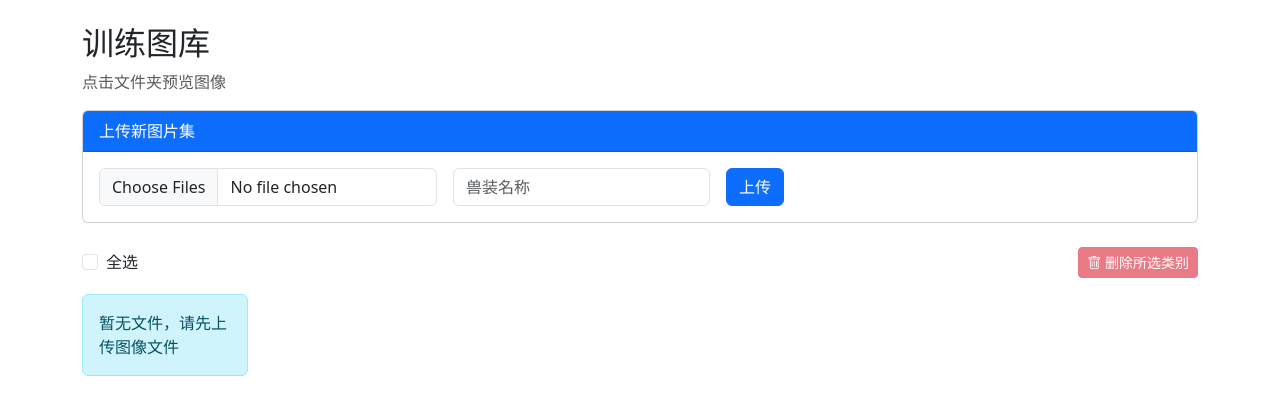
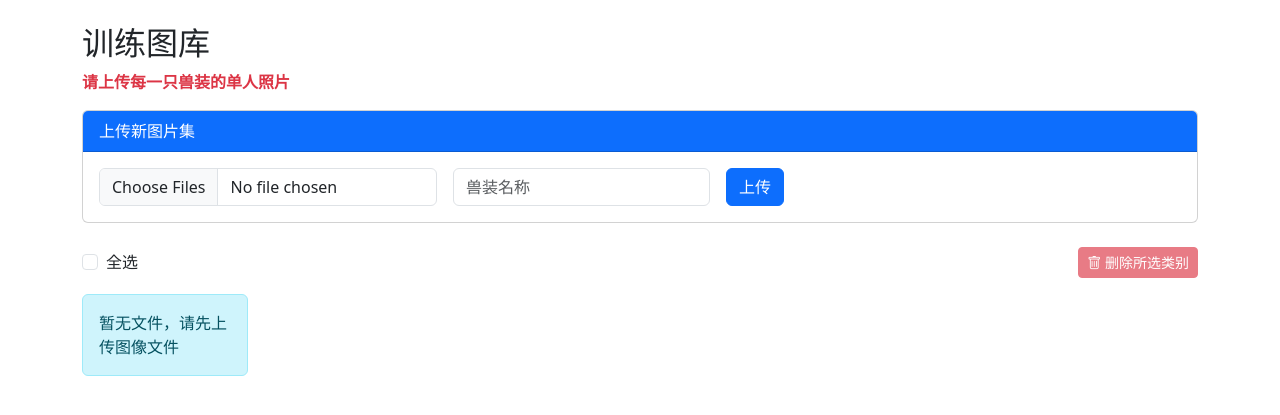
Before and after one commit to nomyowo/FurryRecongnization, a FastAPI app: page /lib in a window 1280 px wide. Shown: the part 76-491 px from the top of the page. Run offline with FastAPI, Linux system fonts and the light colour scheme; data that the repository does not hold is empty.

Commit message:
修改页面、docker

```diff
--- a/main.py
+++ b/main.py
@@ -21,9 +21,7 @@ import numpy as np
 
 
 
-# TODO: 3、加入标签选择功能
-#       4、加入标签查找
-#       5、加入登录、权限功能（加入多线程）
+# TODO: 图片显示降低清晰度，加快加载速度
 app = FastAPI()
 
 # 分类器
--- a/templates/lib.html
+++ b/templates/lib.html
@@ -9,7 +9,7 @@
     <!-- Folder View (Label List) -->
     <div class="col-12 mb-4">
         <h2>训练图库</h2>
-        <p class="text-muted">点击文件夹预览图像</p>
+        <p class="text-danger fw-bold">请上传每一只兽装的单人照片</p>
 
         <!-- Upload Form -->
         <div class="card mb-4">
```
Also changed, not shown: 1 other file.
